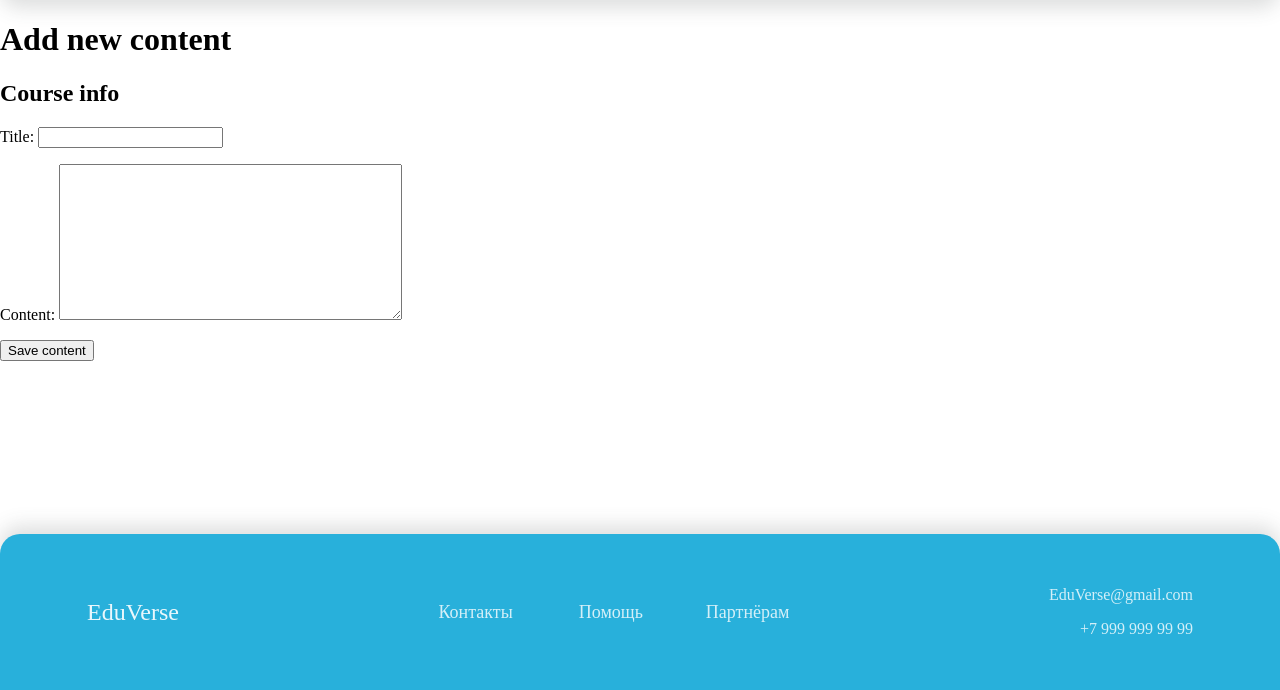
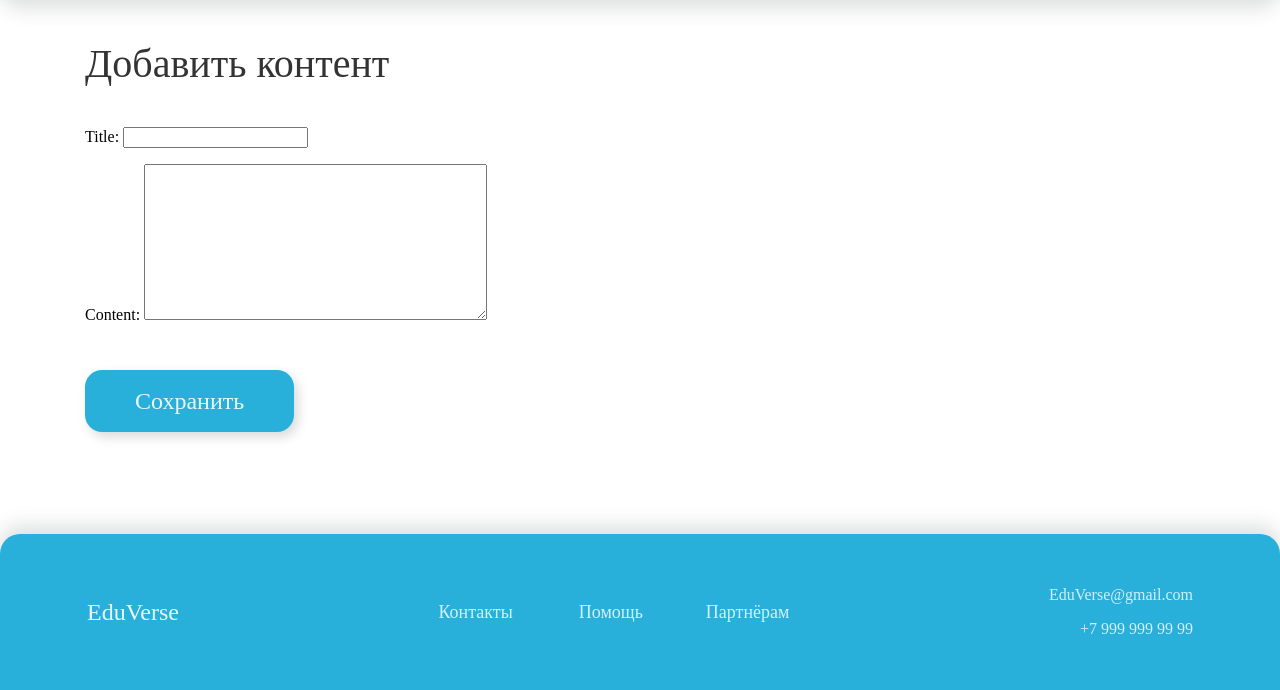
Before and after one commit to nonskayaa/EduVerse, a Django app: page /course/module/15/content/text/create/ in a window 1280 px wide. Shown: the part 110-800 px from the top of the page. Run offline with Django 4.2, Linux system fonts and the light colour scheme; a user stored in the database is signed in; data comes from the database, SQL or seed files in the repository; both versions use the stored data as it was after the commit; some web fonts are replaced.

Commit message:
Не оч жёсткая вёрстка

```diff
--- a/myCourses/courses/templates/courses/manage/content/form.html
+++ b/myCourses/courses/templates/courses/manage/content/form.html
@@ -9,19 +9,20 @@
 {% endblock %}
 
 {% block content %}
-  <h1>
+<div class="standart_div">
+  <p class="h1">
     {% if object %}
-      Edit content "{{ object.title }}"
+      Изменить контент "{{ object.title }}"
     {% else %}
-      Add new content
+      Добавить контент
     {% endif %}
-  </h1>
+  </p>
   <div class="module">
-    <h2>Course info</h2>
     <form action="" method="post" enctype="multipart/form-data">
       {{ form.as_p }}
       {% csrf_token %}
-      <p><input type="submit" value="Save content"></p>
+      <p><input class="standart_btn" style="margin-top: 30px;margin-bottom: 60px;" type="submit" value="Сохранить"></p>
     </form>
   </div>
+  </div>
 {% endblock %}
```
Also changed, not shown: myCourses/courses/templates/courses/manage/module/content_list.html (+4 -4 lines), myCourses/db.sqlite3.
